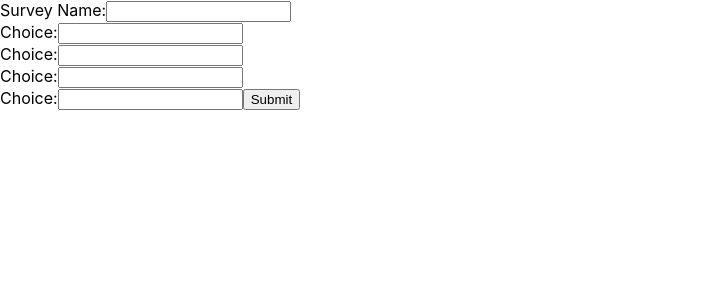
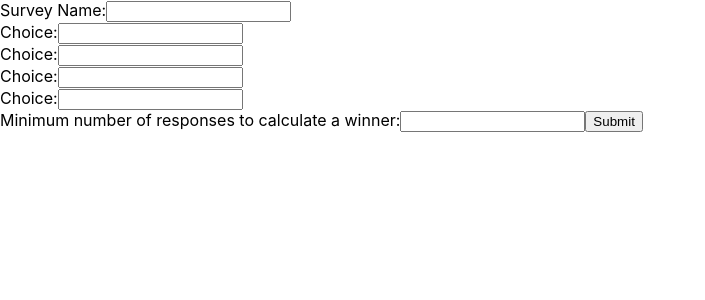
Before and after one commit to flylady2/rcs2-frontend, a React (Create React App) app: page /surveys/new in a window 1280 px wide. Shown: the top 300 px of the page, without its empty margins (0-705 px from the left). Built offline with nearby package versions, Linux system fonts and the light colour scheme; no server answers.

Commit message:
add threshold attribute to survey

```diff
--- a/src/components/SurveyInput.js
+++ b/src/components/SurveyInput.js
@@ -14,12 +14,13 @@ class SurveyInput extends React.Component {
   constructor(props) {
     super(props);
     this.state = {
-      user_id: 1,//this.props.userId
+      user_id: 2,//this.props.userId
       name: "",
       choiceAContent: "",
       choiceBContent: "",
       choiceCContent: "",
-      choiceDContent: ""
+      choiceDContent: "",
+      threshold: ""
     }
   }
 
@@ -27,11 +28,6 @@ class SurveyInput extends React.Component {
   handleChange = (event) => {
     this.setState({
       [event.target.name]: event.target.value,
-      //[event.target.user_id]: event.target.user_id,
-      //[event.target.choiceAContent]: event.target.choiceAContent,
-      //[event.target.choiceAContent]: event.target.choiceAContent,
-      //choiceAInitialScore: 0,
-      //choiceBInitialScore: 0
     })
   }
 
@@ -67,6 +63,9 @@ class SurveyInput extends React.Component {
           <br/>
           <label>Choice:</label>
           <input name="choiceDContent" type="content" value={this.state.choiceDContent} onChange={this.handleChange}/>
+          <br></br>
+          <label>Minimum number of responses to calculate a winner:</label>
+          <input name="threshold" type="number" value={this.state.threshold} onChange={this.handleChange} />
 
           <input type="submit"></input>
         </form>
```
